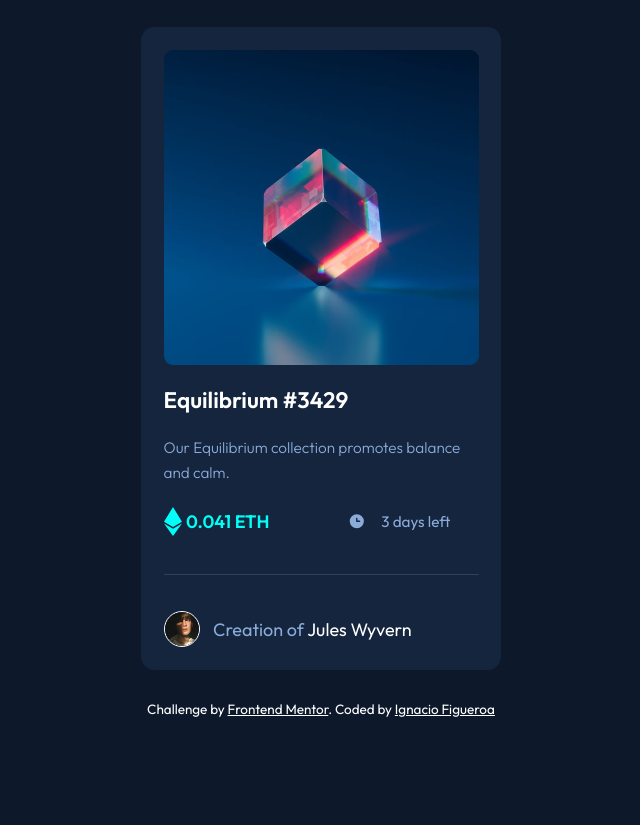
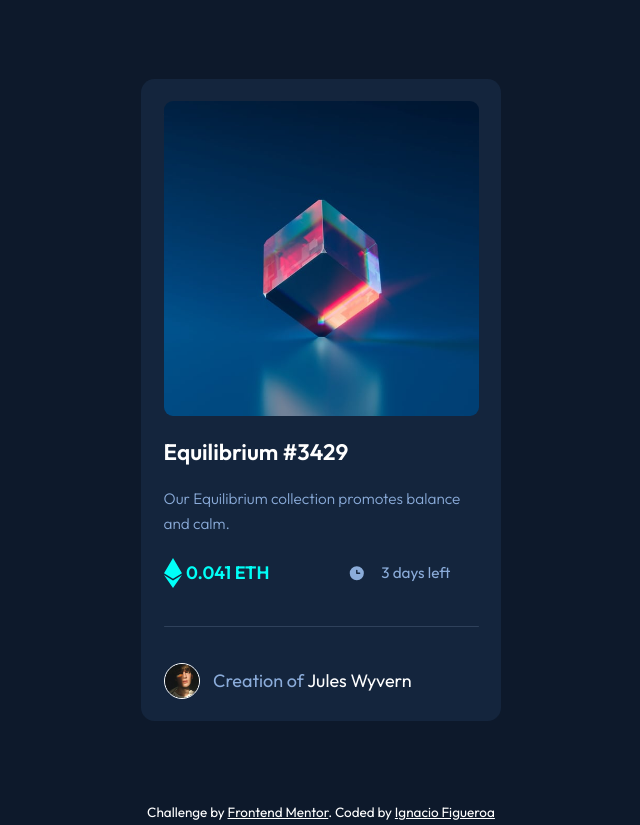
Before and after one commit to ignaciofigueroadev/NFT-preview-card-component, a plain HTML site: page index.html in a window 1280 px wide. Shown: the whole page, without its empty margins (319-959 px from the left). Before the commit the page ends 800 px from the top, so only its background shows below. Drawn offline with Linux system fonts and the light colour scheme.

Commit message:
Fixing a problem

```diff
--- a/css/styles.css
+++ b/css/styles.css
@@ -7,7 +7,7 @@ body {
 
 .container {
     width: 100vw;
-    height: auto;
+    min-height: 100vh;
     display: flex;
     justify-content: center;
     align-items: center;
```
